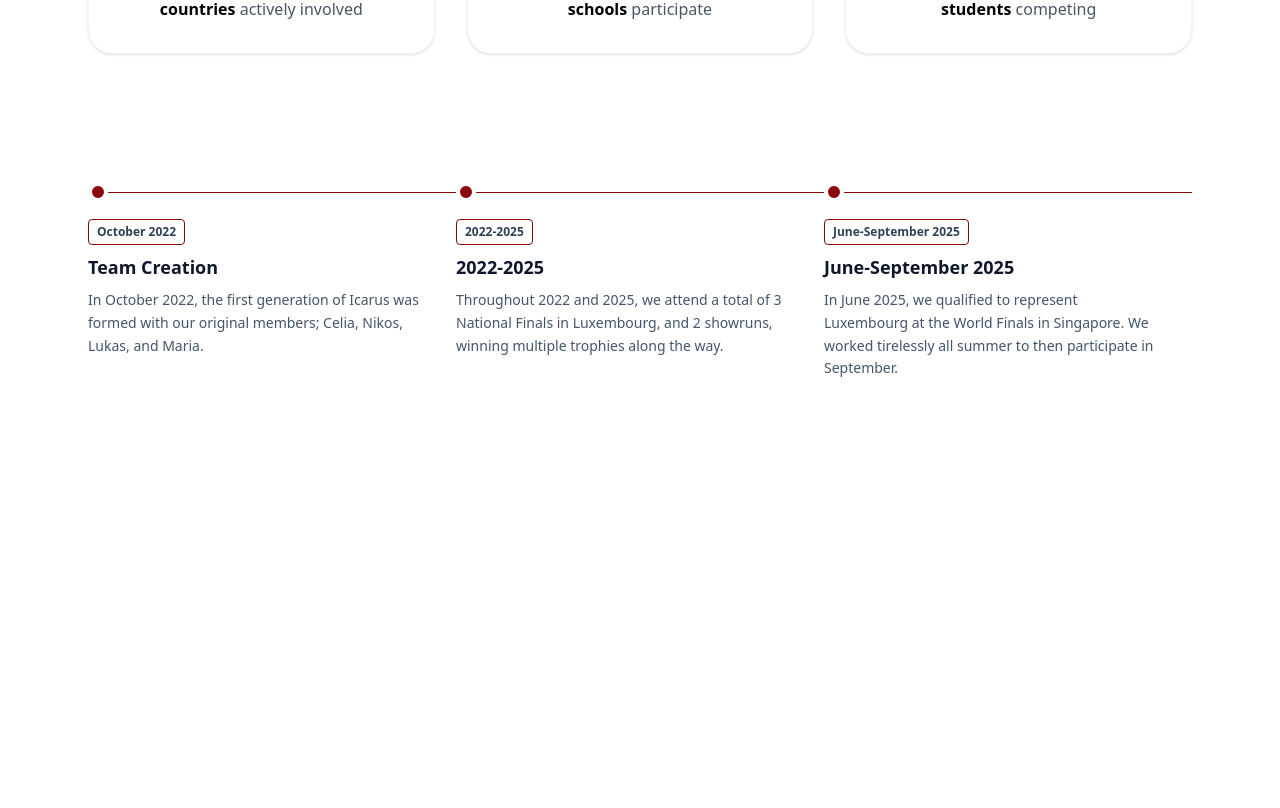
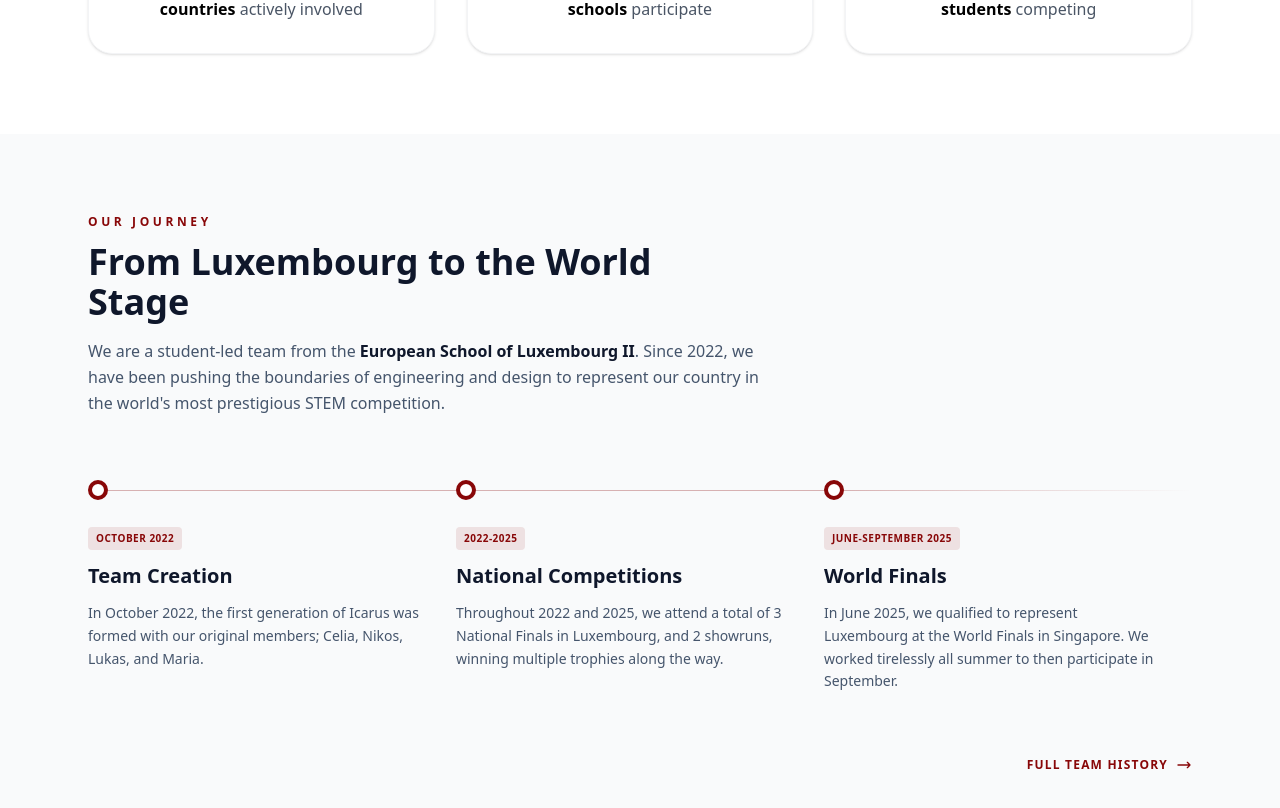
Before and after one commit to ccsio/icarus-website2, a Vue app: page / in a window 1280 px wide. Shown: the part 1580-2388 px from the top of the page. Before the commit the page ends 2008 px from the top, so only its background shows below. Built offline with nearby package versions, Linux system fonts and the light colour scheme; a web font is replaced by a local one.

Commit message:
HomeTimeline upgraded

```diff
--- a/src/components/HomeTimeline.vue
+++ b/src/components/HomeTimeline.vue
@@ -1,37 +1,45 @@
 <script setup>
+import { RouterLink } from 'vue-router'
 </script>
 
 <template>
+  <section id="timeline" class="bg-gray-50 py-20 scroll-mt-20">
+    <div class="max-w-6xl mx-auto px-6">
 
-<div class="max-w-6xl mx-auto px-6 py-12">
-  <!--
-      Container:
-      - Vertical (border-s) on mobile
-      - Horizontal (flex) on md and up
-  -->
-  <ol class="relative border-s border-icarus-red md:border-s-0 md:flex md:items-start md:gap-x-0">
+     <!-- Section Header -->
+    <div class="mb-16 max-w-2xl"> <!-- Added max-w-2xl to keep text readable -->
+      <h2 class="text-icarus-red font-black uppercase tracking-[0.3em] text-xs mb-3">
+        Our Journey
+      </h2>
+      <h3 class="text-3xl md:text-4xl font-bold text-slate-900 mb-4">
+        From Luxembourg to the World Stage
+      </h3>
+      <p class="text-slate-600 leading-relaxed">
+        We are a student-led team from the
+        <span class="font-semibold text-slate-900">European School of Luxembourg II</span>.
+        Since 2022, we have been pushing the boundaries of engineering and design to represent our country in the world's most prestigious STEM competition.
+      </p>
+    </div>
+
+      <!-- Timeline Container -->
+      <ol class="relative border-s border-icarus-red/30 md:border-s-0 md:flex md:items-start md:gap-x-0">
 
         <!-- Timeline Item 1 -->
-    <li class="relative mb-10 ms-7 md:ms-0 md:mb-0 md:flex-1">
-      <!-- DOT & LINE SECTION -->
+        <li class="relative mb-12 ms-8 md:ms-0 md:mb-0 md:flex-1 group">
           <div class="flex items-center">
-        <!--
-          The Dot:
-          - Mobile: Absolute, moved left to center on the border-s
-          - Desktop: Relative, flex-shrink-0 to keep its shape
-        -->
-        <div class="absolute md:relative -start-9.5 md:start-0 z-10 w-5 h-5 bg-icarus-red rounded-full border-4 border-white shrink-0"></div>
-
-        <!-- The Horizontal Line: Only visible on Desktop -->
-        <div class="hidden md:block w-full h-px bg-icarus-red"></div>
+            <!-- The Dot -->
+            <div class="absolute md:relative -start-[41px] md:start-0 z-10 w-5 h-5 bg-white border-4 border-icarus-red rounded-full shrink-0 transition-transform duration-300 group-hover:scale-125"></div>
+            <!-- The Horizontal Line (Desktop) -->
+            <div class="hidden md:block w-full h-px bg-icarus-red/30"></div>
           </div>
 
-      <!-- CONTENT SECTION -->
-      <div class="mt-4 md:pe-8">
-        <time class="inline-block border border-icarus-red text-slate-700 text-xs font-bold px-2 py-1 rounded mb-2">
+          <div class="mt-6 md:pe-8">
+            <time class="inline-block bg-icarus-red/10 text-icarus-red text-[10px] font-black px-2 py-1 rounded uppercase tracking-wider mb-3">
               {{ $t('home.timeline.item1.date') }}
             </time>
-        <h3 class="text-lg font-bold text-slate-900 mb-2">{{ $t('home.timeline.item1.title') }}</h3>
+            <h4 class="text-xl font-bold text-slate-900 mb-3">
+              {{ $t('home.timeline.item1.title') }}
+            </h4>
             <p class="text-slate-600 text-sm leading-relaxed">
               {{ $t('home.timeline.item1.text') }}
             </p>
@@ -39,16 +47,18 @@
         </li>
 
         <!-- Timeline Item 2 -->
-    <li class="relative mb-10 ms-7 md:ms-0 md:mb-0 md:flex-1">
+        <li class="relative mb-12 ms-8 md:ms-0 md:mb-0 md:flex-1 group">
           <div class="flex items-center">
-        <div class="absolute md:relative -start-9.5 md:start-0 z-10 w-5 h-5 bg-icarus-red rounded-full border-4 border-white shrink-0"></div>
-        <div class="hidden md:block w-full h-px bg-icarus-red"></div>
+            <div class="absolute md:relative -start-[41px] md:start-0 z-10 w-5 h-5 bg-white border-4 border-icarus-red rounded-full shrink-0 transition-transform duration-300 group-hover:scale-125"></div>
+            <div class="hidden md:block w-full h-px bg-icarus-red/30"></div>
           </div>
-      <div class="mt-4 md:pe-8">
-        <time class="inline-block border border-icarus-red text-slate-700 text-xs font-bold px-2 py-1 rounded mb-2">
+          <div class="mt-6 md:pe-8">
+            <time class="inline-block bg-icarus-red/10 text-icarus-red text-[10px] font-black px-2 py-1 rounded uppercase tracking-wider mb-3">
               {{ $t('home.timeline.item2.date') }}
             </time>
-        <h3 class="text-lg font-bold text-slate-900 mb-2">{{ $t('home.timeline.item2.date') }}</h3>
+            <h4 class="text-xl font-bold text-slate-900 mb-3">
+              {{ $t('home.timeline.item2.title') }}
+            </h4>
             <p class="text-slate-600 text-sm leading-relaxed">
               {{ $t('home.timeline.item2.text') }}
             </p>
@@ -56,38 +66,38 @@
         </li>
 
         <!-- Timeline Item 3 -->
-    <li class="relative mb-10 ms-7 md:ms-0 md:mb-0 md:flex-1">
+        <li class="relative mb-0 ms-8 md:ms-0 md:flex-1 group">
           <div class="flex items-center">
-        <div class="absolute md:relative -start-9.5 md:start-0 z-10 w-5 h-5 bg-icarus-red rounded-full border-4 border-white shrink-0"></div>
-        <div class="hidden md:block w-full h-px bg-icarus-red"></div>
+            <div class="absolute md:relative -start-[41px] md:start-0 z-10 w-5 h-5 bg-white border-4 border-icarus-red rounded-full shrink-0 transition-transform duration-300 group-hover:scale-125"></div>
+            <!-- Last item line fades out -->
+            <div class="hidden md:block w-full h-px bg-linear-to-r from-icarus-red/30 to-transparent"></div>
           </div>
-      <div class="mt-4 md:pe-8">
-        <time class="inline-block border border-icarus-red text-slate-700 text-xs font-bold px-2 py-1 rounded mb-2">
+          <div class="mt-6 md:pe-8">
+            <time class="inline-block bg-icarus-red/10 text-icarus-red text-[10px] font-black px-2 py-1 rounded uppercase tracking-wider mb-3">
               {{ $t('home.timeline.item3.date') }}
             </time>
-        <h3 class="text-lg font-bold text-slate-900 mb-2">{{ $t('home.timeline.item3.date') }}</h3>
+            <h4 class="text-xl font-bold text-slate-900 mb-3">
+              {{ $t('home.timeline.item3.title') }}
+            </h4>
             <p class="text-slate-600 text-sm leading-relaxed">
               {{ $t('home.timeline.item3.text') }}
             </p>
           </div>
         </li>
+      </ol>
 
-    <!-- Timeline Item 4 -->
-    <!-- <li class="relative mb-0 ms-7 md:ms-0 md:flex-1">
-      <div class="flex items-center">
-        <div class="absolute md:relative -start-9.5 md:start-0 z-10 w-5 h-5 bg-icarus-red rounded-full border-4 border-white shrink-0"></div>
-        <div class="hidden md:block w-full h-px bg-icarus-red"></div>
+      <!-- CTA to Full History -->
+      <div class="mt-16 flex justify-end">
+        <RouterLink
+          to="/team-history"
+          class="group flex items-center gap-2 text-icarus-red font-bold uppercase tracking-widest text-xs hover:gap-4 transition-all"
+        >
+          Full Team History
+          <svg class="w-4 h-4" fill="none" stroke="currentColor" viewBox="0 0 24 24">
+            <path stroke-linecap="round" stroke-linejoin="round" stroke-width="2" d="M17 8l4 4m0 0l-4 4m4-4H3" />
+          </svg>
+        </RouterLink>
       </div>
-      <div class="mt-4 md:pe-8">
-        <time class="inline-block border border-icarus-red text-slate-700 text-xs font-bold px-2 py-1 rounded mb-2">
-          Sept 2025
-        </time>
-        <h3 class="text-lg font-bold text-slate-900 mb-2">Lorem Ipsum Title</h3>
-        <p class="text-slate-600 text-sm leading-relaxed">
-          Duis aute irure dolor in reprehenderit in voluptate velit esse cillum dolore eu fugiat nulla pariatur.
-        </p>
     </div>
-    </li> -->
-  </ol>
-</div>
+  </section>
 </template>
```
Lines whose indentation alone changed are shown as unchanged.
